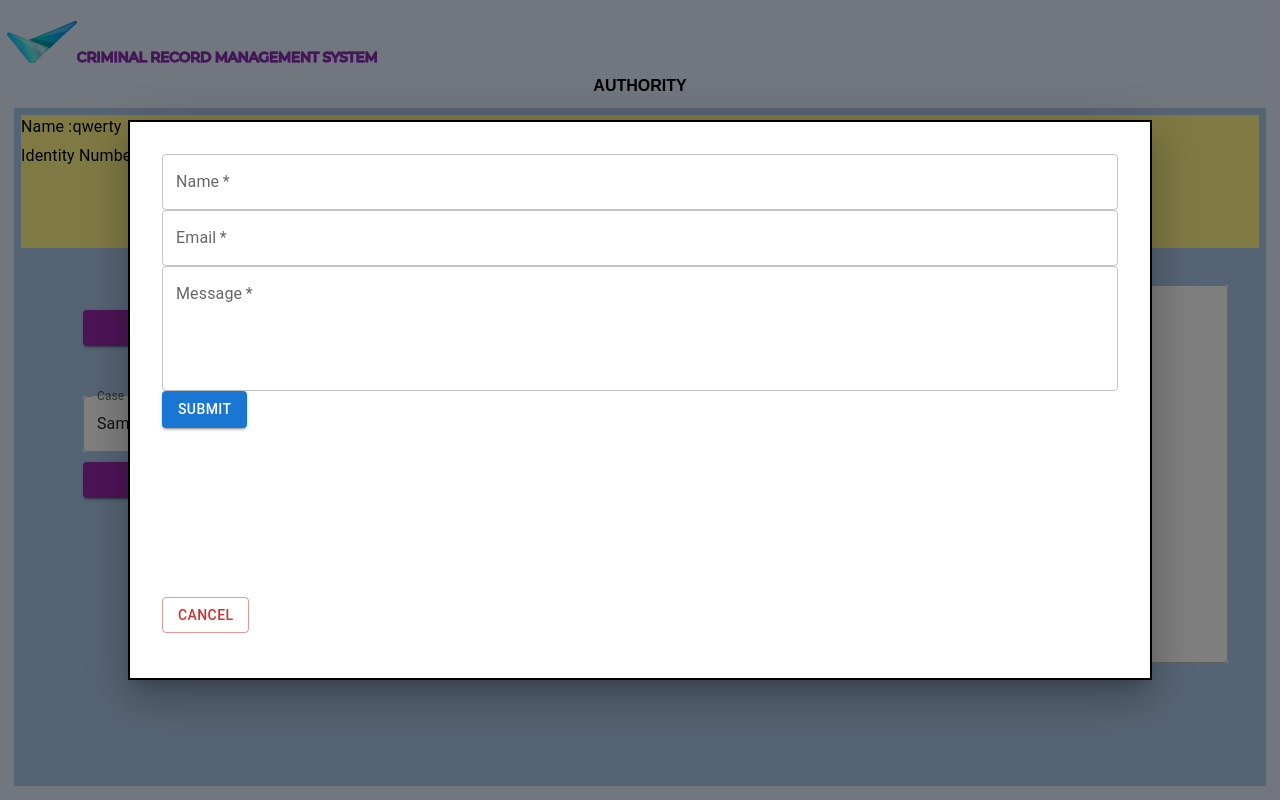
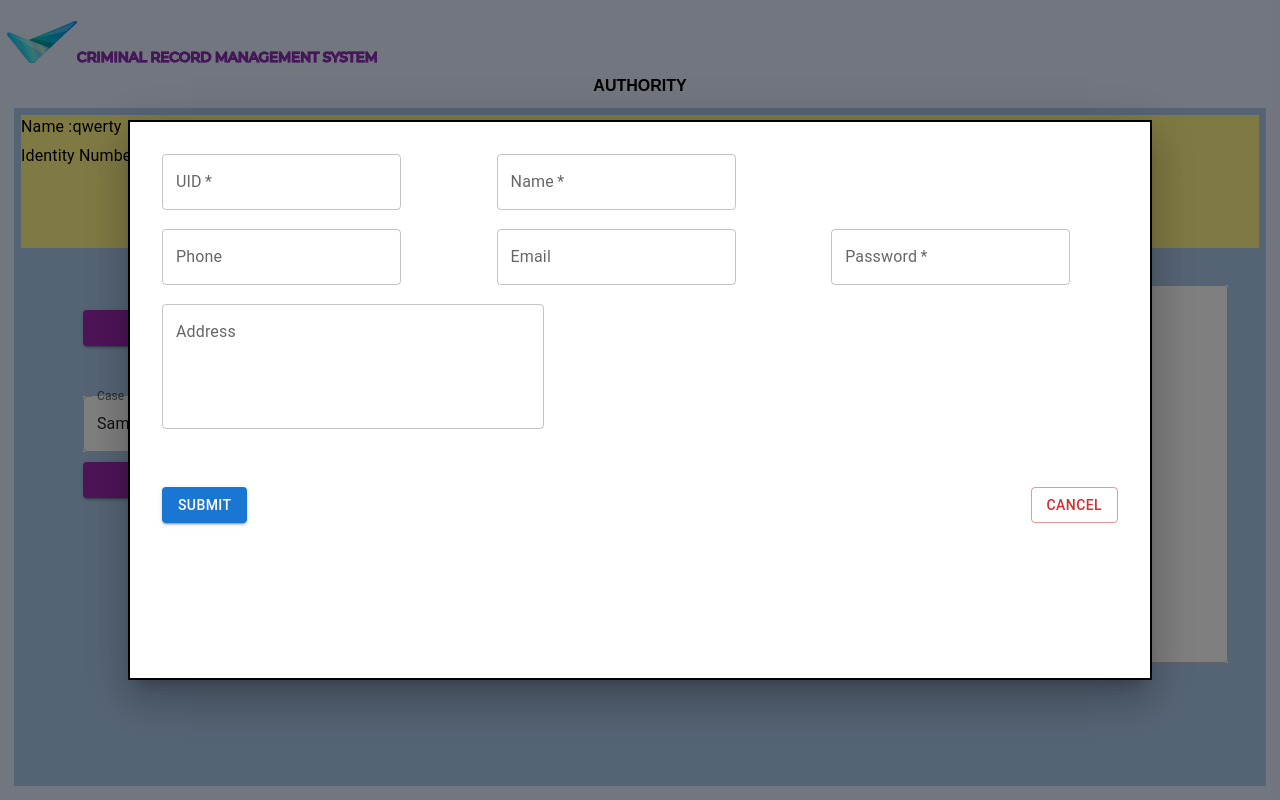
Before and after one commit to demelcjohn/criminal-record-management, a Next.js app: page /authority/details in a window 1280 px wide. Both pictures are taken after typing "Sample" into the empty fields and a click on the button "ADD CASE". Built offline with nearby package versions, Linux system fonts and the light colour scheme.

Commit message:
added form in add case

```diff
--- a/src/components/addCaseModal.tsx
+++ b/src/components/addCaseModal.tsx
@@ -1,4 +1,4 @@
-import { Box, Button, Modal, TextField, Typography } from "@mui/material";
+import { Box, Button, Grid, Modal, TextField, Typography } from "@mui/material";
 import { useState } from "react";
 
 const style = {
@@ -42,43 +42,71 @@ export default function AddCaseModal({ open, setOpen, handleClose }: any) {
     >
       <Box sx={style}>
         <Box sx={{ height: "90%", width: "100%" }}>
-          {" "}
-          <form onSubmit={handleSubmit}>
+          <Grid sx={{ display: "flex", gap: "10%" }} marginBottom={"2%"}>
+            <TextField
+              name="UID"
+              label="UID"
+              value={formData.name}
+              onChange={handleChange}
+              required
+              sx={{ width: "25%" }}
+            />
             <TextField
               name="name"
               label="Name"
               value={formData.name}
               onChange={handleChange}
-              fullWidth
               required
+              sx={{ width: "25%" }}
+            />
+          </Grid>
+
+          <Grid sx={{ display: "flex", gap: "10%" }} marginBottom={"2%"}>
+            <TextField
+              name="phone"
+              label="Phone"
+              value={formData.email}
+              onChange={handleChange}
+              sx={{ width: "25%" }}
             />
             <TextField
               name="email"
               label="Email"
               value={formData.email}
               onChange={handleChange}
-              fullWidth
-              required
+              sx={{ width: "25%" }}
             />
             <TextField
-              name="message"
-              label="Message"
+              name="password"
+              label="Password"
+              value={formData.message}
+              onChange={handleChange}
+              rows={4}
+              required
+              type={"password"}
+              sx={{ width: "25%" }}
+            />
+          </Grid>
+          <Grid sx={{ display: "flex", gap: "10%" }} marginBottom={"6%"}>
+            <TextField
+              name="address"
+              label="Address"
               value={formData.message}
               onChange={handleChange}
               multiline
               rows={4}
-              fullWidth
-              required
+              sx={{ width: "40%" }}
             />
+          </Grid>
+          <Grid display={"flex"} justifyContent={"space-between"}>
             <Button type="submit" variant="contained" color="primary">
               Submit
             </Button>
-          </form>
-        </Box>
-        <Box sx={{ height: "10%", width: "100%" }}>
-          <Button variant="outlined" color="error" onClick={handleClose}>
-            Cancel
-          </Button>
+
+            <Button variant="outlined" color="error" onClick={handleClose}>
+              Cancel
+            </Button>
+          </Grid>
         </Box>
       </Box>
     </Modal>
```
